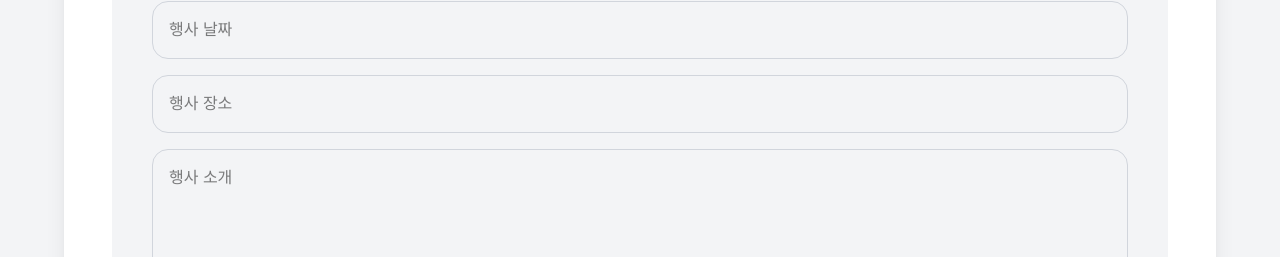
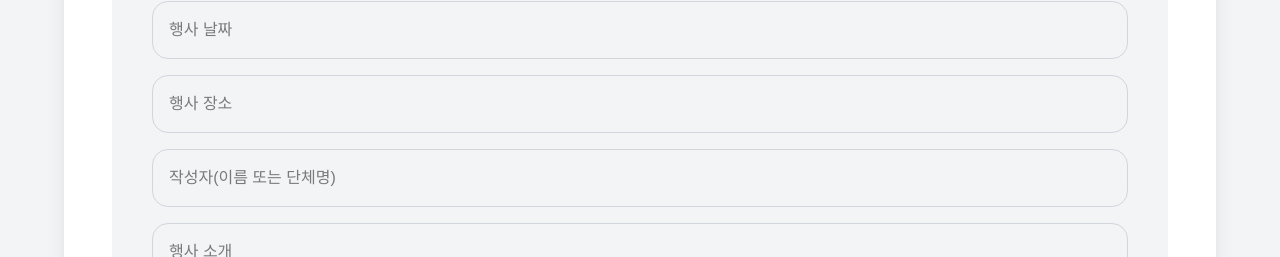
Before and after one commit to kymo2002/jinan-art, a Next.js app: page / in a window 1280 px wide. Shown: the part 1958-2215 px from the top of the page. Built offline with nearby package versions, Linux system fonts and the light colour scheme; no server answers; the database is empty.

Commit message:
행사 작성자 추가 및 이미지 배지 제거

```diff
--- a/app/page.tsx
+++ b/app/page.tsx
@@ -9,6 +9,7 @@ type EventItem = {
   title: string;
   event_date: string;
   location: string;
+  author?: string;
   description: string;
   approved: boolean;
   image_url?: string;
@@ -27,6 +28,7 @@ export default function Home() {
   const [title, setTitle] = useState("");
   const [eventDate, setEventDate] = useState("");
   const [location, setLocation] = useState("");
+  const [author, setAuthor] = useState("");
   const [description, setDescription] = useState("");
   const [imageFile, setImageFile] = useState<File | null>(null);
   const [events, setEvents] = useState<EventItem[]>([]);
@@ -85,8 +87,8 @@ export default function Home() {
   }, []);
 
   const handleSubmit = async () => {
-    if (!title || !eventDate || !location || !description) {
-      alert("모든 항목을 입력해주세요.");
+    if (!title || !eventDate || !location || !author || !description) {
+      alert("행사명, 행사 날짜, 행사 장소, 작성자, 행사 소개를 모두 입력해주세요.");
       return;
     }
 
@@ -120,6 +122,7 @@ export default function Home() {
         title,
         event_date: eventDate,
         location,
+        author,
         description,
         image_url: imageUrl,
         approved: false,
@@ -139,6 +142,7 @@ export default function Home() {
     setTitle("");
     setEventDate("");
     setLocation("");
+    setAuthor("");
     setDescription("");
     setImageFile(null);
   };
@@ -319,6 +323,13 @@ export default function Home() {
                 onChange={(e) => setLocation(e.target.value)}
               />
 
+              <input
+                className="rounded-2xl border border-gray-300 p-4"
+                placeholder="작성자(이름 또는 단체명)"
+                value={author}
+                onChange={(e) => setAuthor(e.target.value)}
+              />
+
               <textarea
                 className="min-h-40 rounded-2xl border border-gray-300 p-4"
                 placeholder="행사 소개"
@@ -385,19 +396,6 @@ export default function Home() {
                         </div>
                       )}
 
-                      <div className="absolute inset-x-0 top-0 flex items-start justify-between gap-2 p-2 md:p-3">
-                        {event.is_featured ? (
-                          <span className="rounded-full bg-blue-600 px-2.5 py-1 text-[9px] font-black text-white shadow md:text-xs">
-                            맨앞 고정
-                          </span>
-                        ) : (
-                          <span />
-                        )}
-
-                        <span className="rounded-full bg-black/60 px-2.5 py-1 text-[9px] font-bold text-white backdrop-blur-sm md:text-xs">
-                          문화행사
-                        </span>
-                      </div>
                     </div>
 
                     <div className="p-3 md:p-5">
```
